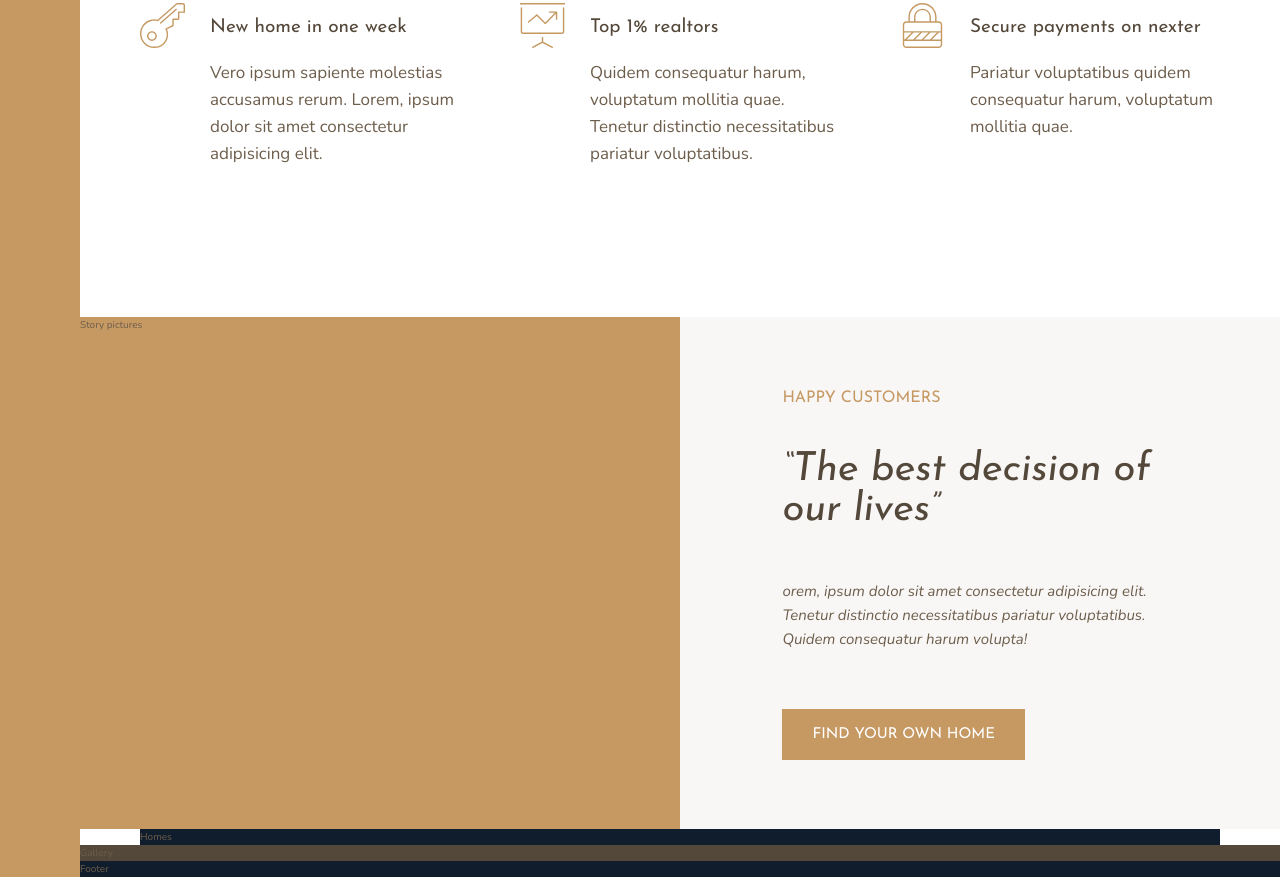
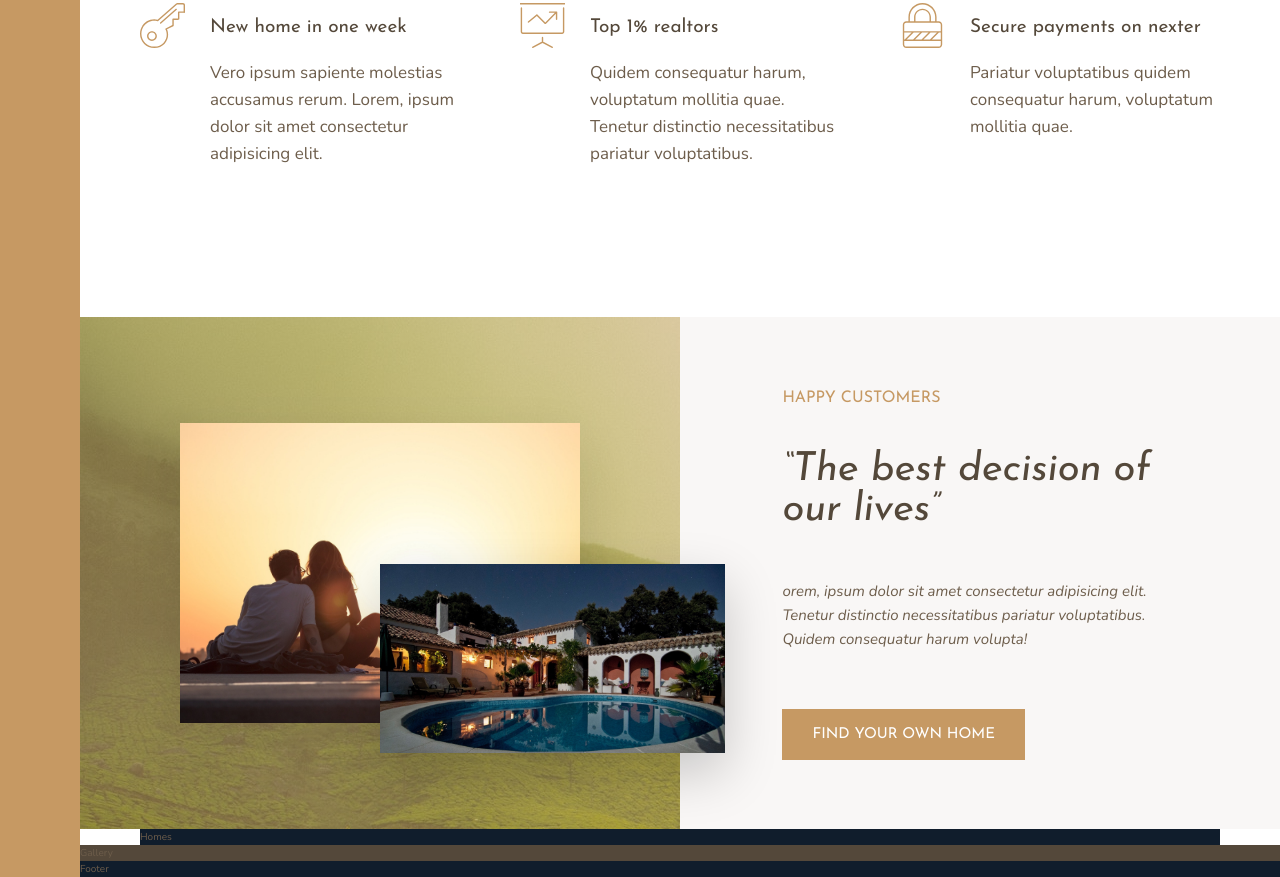
Before and after one commit to BayLadyCoder/Nexter, a website: page index.html in a window 1280 px wide. Shown: the part 991-1868 px from the top of the page. Drawn offline with nearby package versions, Linux system fonts and the light colour scheme.

Commit message:
Added photos part in Story section.

```diff
--- a/index.html
+++ b/index.html
@@ -73,7 +73,8 @@
         </section>
 
         <div class="story__pictures">
-            Story pictures
+            <img src="img/story-1.jpeg" alt="Couple with new house" class="story__img--1">
+            <img src="img/story-2.jpeg" alt="New house" class="story__img--2">
         </div>
 
         <div class="story__content">
--- a/sass/_story.scss
+++ b/sass/_story.scss
@@ -3,6 +3,28 @@
 	&__pictures {
 		background-color: $color-primary;
 		grid-column: full-start / col-end 4;
+		background-image: linear-gradient(rgba($color-primary, .5), rgba($color-primary, .5)), url("../img/back.jpg");
+
+		display: grid;
+		grid-template-rows: repeat(6, 1fr);
+		grid-template-columns: repeat(6, 1fr);
+		align-items: center;
+
+	}
+
+	&__img--1 {
+		width: 100%;
+		grid-column: 2/6;
+		grid-row: 2/6;
+		box-shadow: 0 2rem 5rem rgba(#000, .1);
+	}
+
+	&__img--2 {
+		width: 115%;
+		grid-column: 4/7;
+		grid-row: 4/6;
+		z-index: 20;
+		box-shadow: 0 2rem 5rem rgba(#000, .2);
 	}
 
 	&__content {
```
Also changed, not shown: css/style.css.
